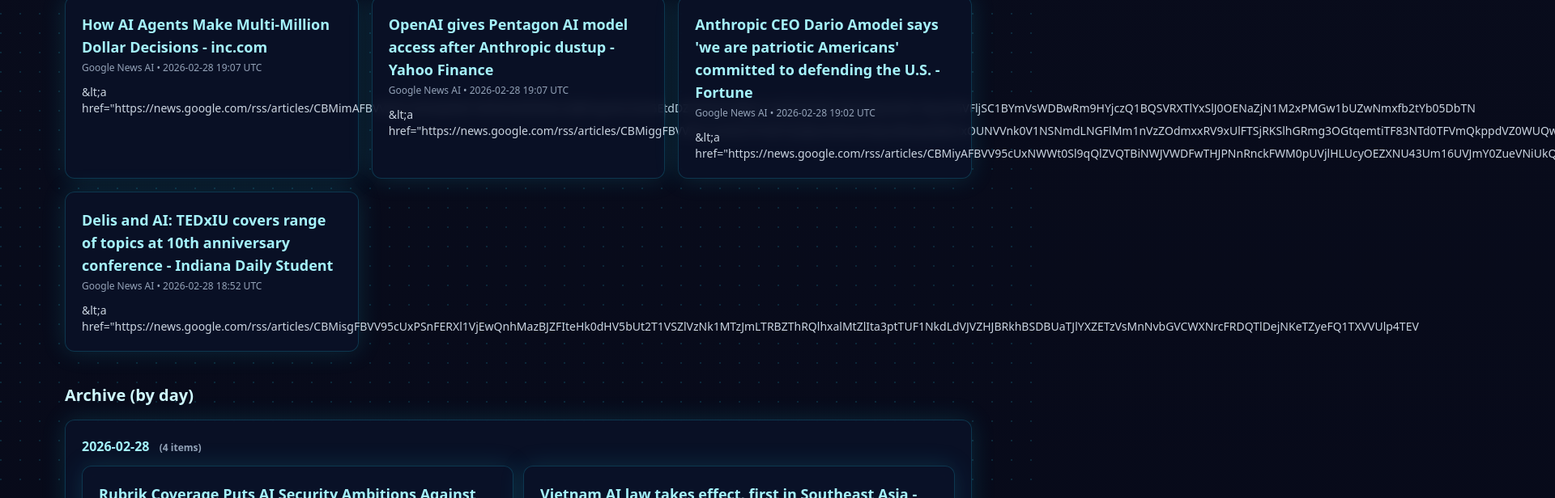
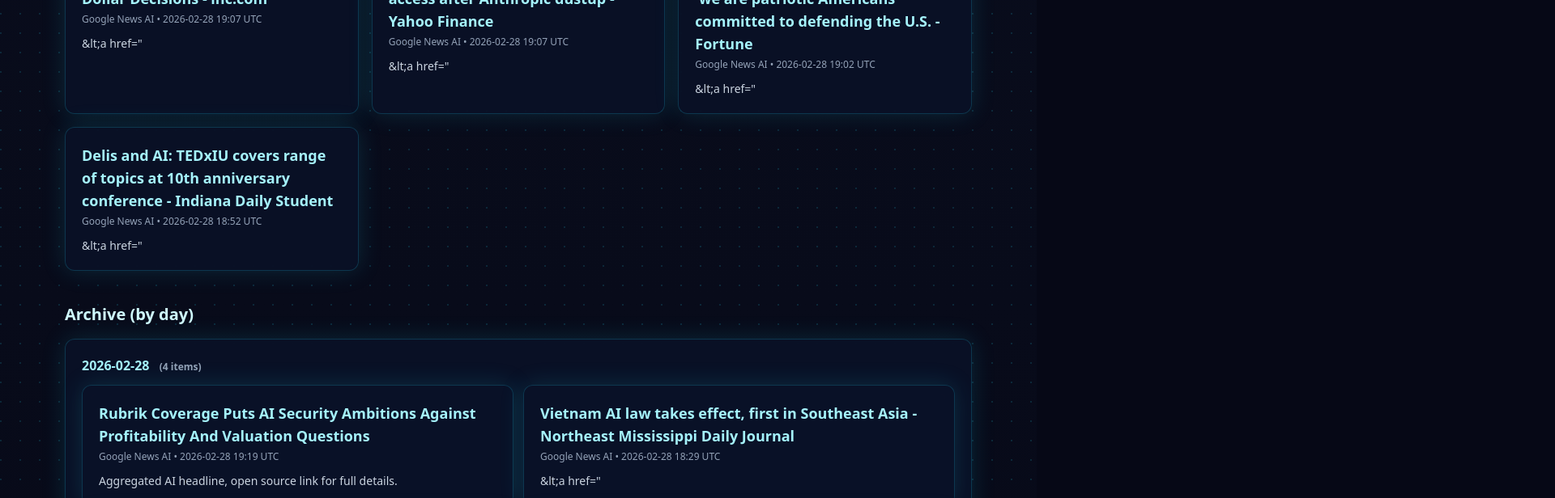
Before and after one commit to fyxai/fyxai.github.io, a Next.js app: page /news in a window 1280 px wide. Shown: the part 680-1296 px from the top of the page at 81% size, 1920 px wide, since content can reach past the window. Built offline with nearby package versions, Linux system fonts and the light colour scheme.

Commit message:
fix(news): sanitize encoded anchor/html in summaries

```diff
--- a/app/news/page.jsx
+++ b/app/news/page.jsx
@@ -14,6 +14,17 @@
   if (Number.isNaN(d.getTime())) return 'Unknown Date';
   return d.toISOString().slice(0, 10);
 };
+
+const cleanSummary = (s = '') =>
+  s
+    .replace(/&lt;[^&]*&gt;/g, ' ')
+    .replace(/<[^>]*>/g, ' ')
+    .replace(/https?:\/\/\S+/g, ' ')
+    .replace(/&amp;/g, '&')
+    .replace(/&quot;/g, '"')
+    .replace(/&#39;/g, "'")
+    .replace(/\s+/g, ' ')
+    .trim();
 
 export default function NewsPage() {
   const latest = news.slice(0, 10);
@@ -38,7 +49,7 @@
       <CardGrid>
         {latest.map((item) => (
           <InfoCard key={item.url} title={item.title} subtitle={`${item.source} • ${fmt(item.publishedAt)}`} href={item.url}>
-            {item.summary}
+            {cleanSummary(item.summary)}
           </InfoCard>
         ))}
       </CardGrid>
@@ -58,7 +69,7 @@
                   subtitle={`${item.source} • ${fmt(item.publishedAt)}`}
                   href={item.url}
                 >
-                  {item.summary}
+                  {cleanSummary(item.summary)}
                 </InfoCard>
               ))}
             </div>
```
